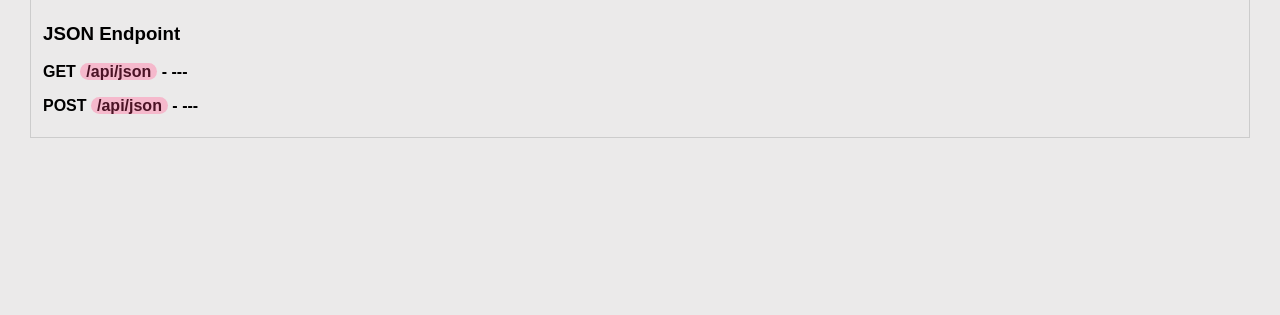
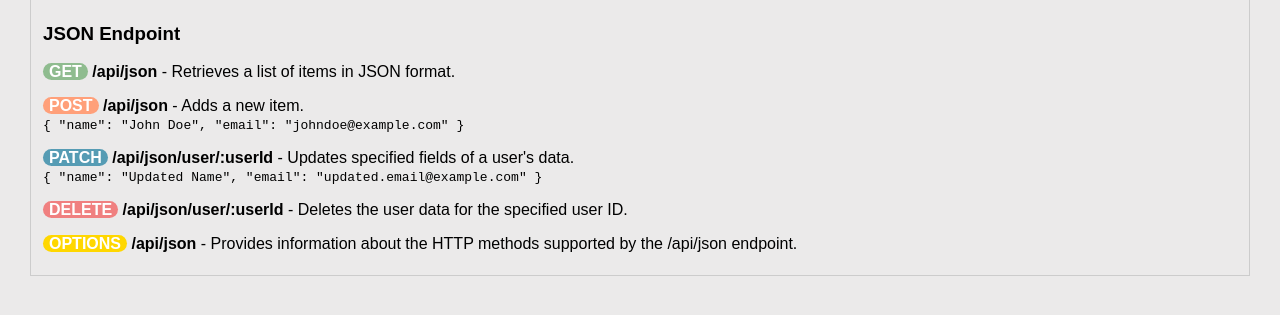
Before and after one commit to proxrustes/NodeJS, a website: page dist/public/api-description.html in a window 1280 px wide. Both pictures are taken after a click on the button "JSON". Shown: the part 201-516 px from the top of the page. Drawn offline with Linux system fonts and the light colour scheme.

```diff
--- a/dist/index.js
+++ b/dist/index.js
@@ -4,11 +4,13 @@
 };
 Object.defineProperty(exports, "__esModule", { value: true });
 const express_1 = __importDefault(require("express"));
-const api_1 = __importDefault(require("./routes/api"));
+const index_1 = __importDefault(require("./routes/api/index"));
 const path_1 = __importDefault(require("path"));
+var xmlparser = require('express-xml-bodyparser');
 const app = (0, express_1.default)();
 const port = process.env.PORT || 8080;
 app.use(express_1.default.static(path_1.default.join(__dirname, 'public')));
+app.use(xmlparser());
 app.use(express_1.default.json());
 app.get('/', (req, res) => {
     res.sendFile(path_1.default.join(__dirname, 'public/index.html'));
@@ -16,7 +18,7 @@
 app.get('/api', (req, res) => {
     res.sendFile(path_1.default.join(__dirname, 'public/api-description.html'));
 });
-app.use('/api', api_1.default);
+app.use('/api', index_1.default);
 app.listen(port, () => {
     return console.log(`Server is listening on ${port}`);
 });
--- a/dist/public/api-description.html
+++ b/dist/public/api-description.html
@@ -23,8 +23,44 @@
 
       <div id="JSON" class="tabcontent">
         <h3>JSON Endpoint</h3>
-        <p>GET <span class="api-link">/api/json</span> - ---</p>
-        <p>POST <span class="api-link">/api/json</span> - ---</p>
+
+        <p>
+          <strong><span class="api-link get-method">GET</span> /api/json</strong> -
+          Retrieves a list of items in JSON format.
+        </p>
+
+        <p>
+          <strong><span class="api-link post-method">POST</span> /api/json</strong> - Adds a
+          new item.
+          <br />
+          <code>{ "name": "John Doe", "email": "johndoe@example.com" } </code>
+        </p>
+
+        <p>
+          <strong
+            ><span class="api-link patch-tag">PATCH</span> /api/json/user/:userId</strong
+          >
+          - Updates specified fields of a user's data.
+          <br />
+          <code
+            >{ "name": "Updated Name", "email": "updated.email@example.com"
+            }</code
+          >
+        </p>
+
+        <p>
+          <strong>
+            <span class="api-link delete-method">DELETE</span> /api/json/user/:userId</strong
+          >
+
+          - Deletes the user data for the specified user ID.
+        </p>
+
+        <p>
+          <strong> <span class="api-link options-methos">OPTIONS</span> /api/json</strong> -
+          Provides information about the HTTP methods supported by the /api/json
+          endpoint.
+        </p>
       </div>
 
       <div id="XML" class="tabcontent">
--- a/dist/public/css/styles.css
+++ b/dist/public/css/styles.css
@@ -79,13 +79,36 @@
     border-top: none;
   }
 
-  p{
-    font-weight: 600;
-  }
 
   .api-link{
     background-color: rgb(245, 185, 204);
     border-radius: 10px;
     padding: 0 6px 0 6px;
-    color:#4b1325
+    color:#4b1325;
+    font-weight: 800;
   }
+
+  .api-link.get-method {
+    background-color: #8fbc8f;
+    color: white;
+}
+
+.api-link.post-method {
+    background-color: #ffa07a;
+    color: white;
+}
+
+.api-link.patch-tag {
+    background-color: #569cb4;
+    color: white;
+}
+
+.api-link.delete-method {
+    background-color: #f08080;
+    color: white;
+}
+
+.api-link.options-methos {
+    background-color: #ffd700;
+    color: white;
+}
```
Also changed, not shown: package.json (+6 -3 lines), dist/routes/api/index.js, dist/routes/api/json.js, dist/routes/api/xml.js, 5 other files.
